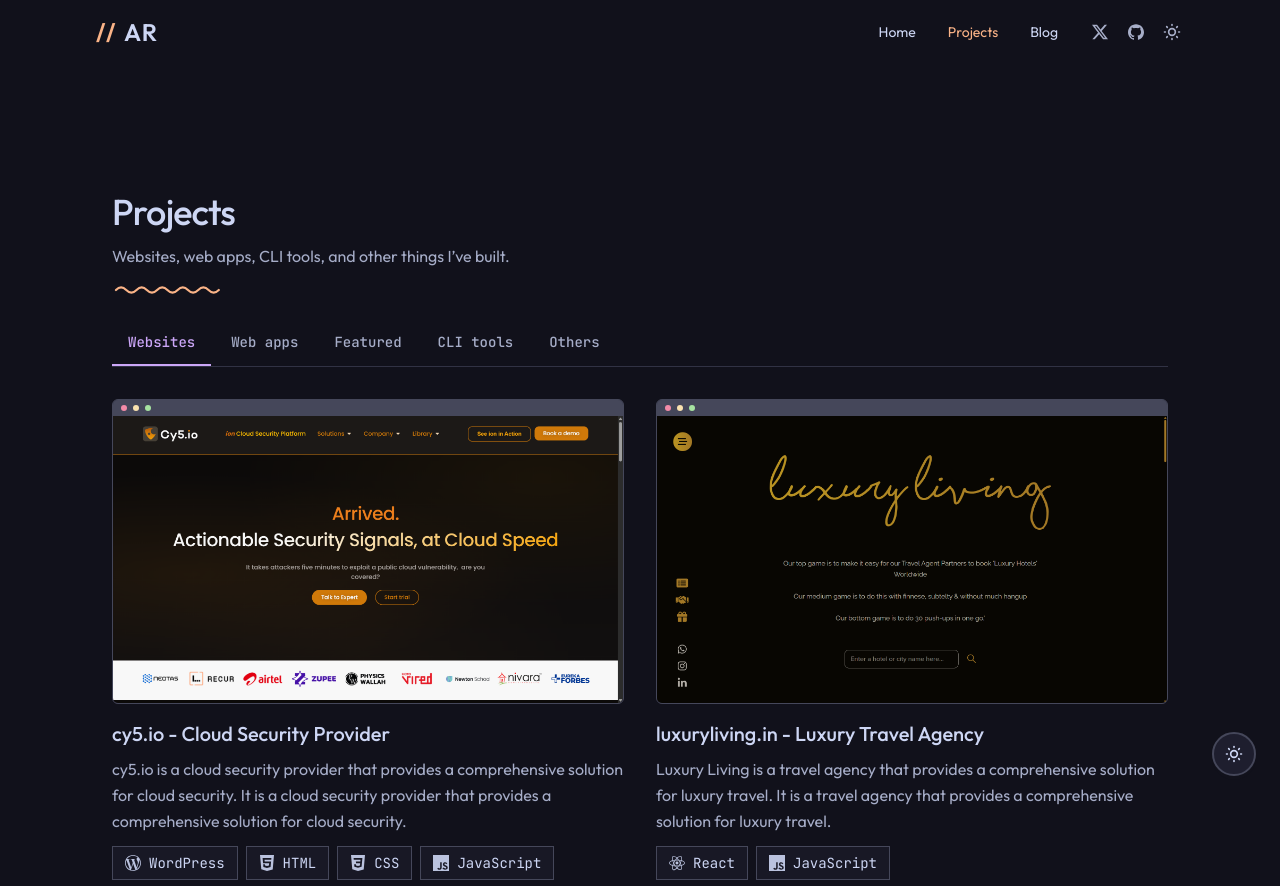
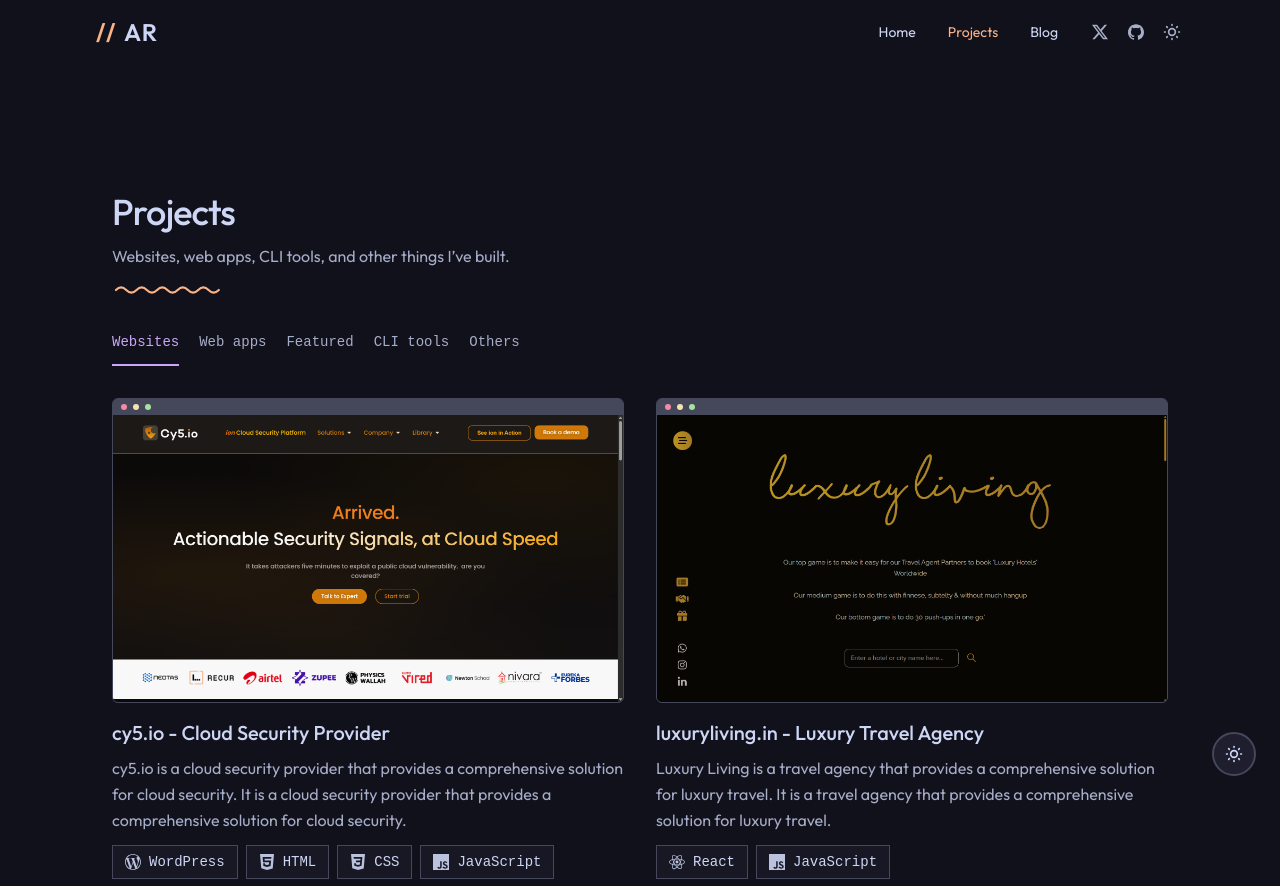
Before and after one commit to aman-git-r/amanrwt, a Next.js app: page /projects in a window 1280 px wide. Shown: the top 886 px of the page. Built offline with nearby package versions, Linux system fonts and the light colour scheme.

Commit message:
refactor: update font settings in globals.css and layout.tsx, enhance button cursor style, and adjust ProjectTabs component styles for improved layout

```diff
--- a/app/components/ProjectTabs.tsx
+++ b/app/components/ProjectTabs.tsx
@@ -83,7 +83,7 @@
             <div
                 role="tablist"
                 aria-label="Project categories"
-                className="mt-6 flex flex-wrap gap-1 border-b border-ctp-surface0"
+                className="mt-6 flex flex-wrap gap-1"
                 onKeyDown={handleKeyDown}
             >
                 {PROJECT_CATEGORIES.map(({ value, label }, index) => (
@@ -102,7 +102,7 @@
                             setActiveCategory(value);
                             setFocusedIndex(index);
                         }}
-                        className={`border-b-2 px-4 py-3 font-mono text-sm font-medium transition-colors ${
+                        className={`border-b-2 py-3 mr-4 font-mono text-sm font-medium transition-colors ${
                             activeCategory === value
                                 ? 'border-ctp-mauve text-ctp-mauve'
                                 : 'border-transparent text-ctp-subtext0 hover:text-ctp-text'
--- a/app/globals.css
+++ b/app/globals.css
@@ -101,7 +101,7 @@
     --color-ctp-mantle: var(--ctp-mantle);
     --color-ctp-crust: var(--ctp-crust);
     --font-sans: var(--font-display);
-    --font-mono: var(--font-mono-jetbrains);
+    --font-mono: ui-monospace, monospace;
 }
 
 body {
@@ -116,6 +116,10 @@
     color: var(--ctp-selection-fg);
 }
 
+button {
+    cursor: pointer;
+}
+
 /* Nav: blur + vibrancy (opaque frosted glass so content behind is not visible) */
 .nav-glass {
     background: color-mix(in srgb, var(--ctp-mantle) 94%, transparent);
--- a/app/layout.tsx
+++ b/app/layout.tsx
@@ -1,13 +1,8 @@
 import type { Metadata, Viewport } from 'next';
-import { JetBrains_Mono, Outfit } from 'next/font/google';
+import { Outfit } from 'next/font/google';
 import { Nav } from '@/app/components/Nav';
 import { ThemeToggle } from '@/app/components/ThemeToggle';
 import './globals.css';
-
-const jetbrainsMono = JetBrains_Mono({
-    variable: '--font-mono-jetbrains',
-    subsets: ['latin'],
-});
 
 const outfit = Outfit({
     variable: '--font-display',
@@ -64,7 +59,7 @@
                 />
             </head>
             <body
-                className={`${outfit.variable} ${jetbrainsMono.variable} font-sans antialiased`}
+                className={`${outfit.variable} font-sans antialiased`}
             >
                 <Nav />
                 <div className="min-w-0 overflow-x-hidden">
```
